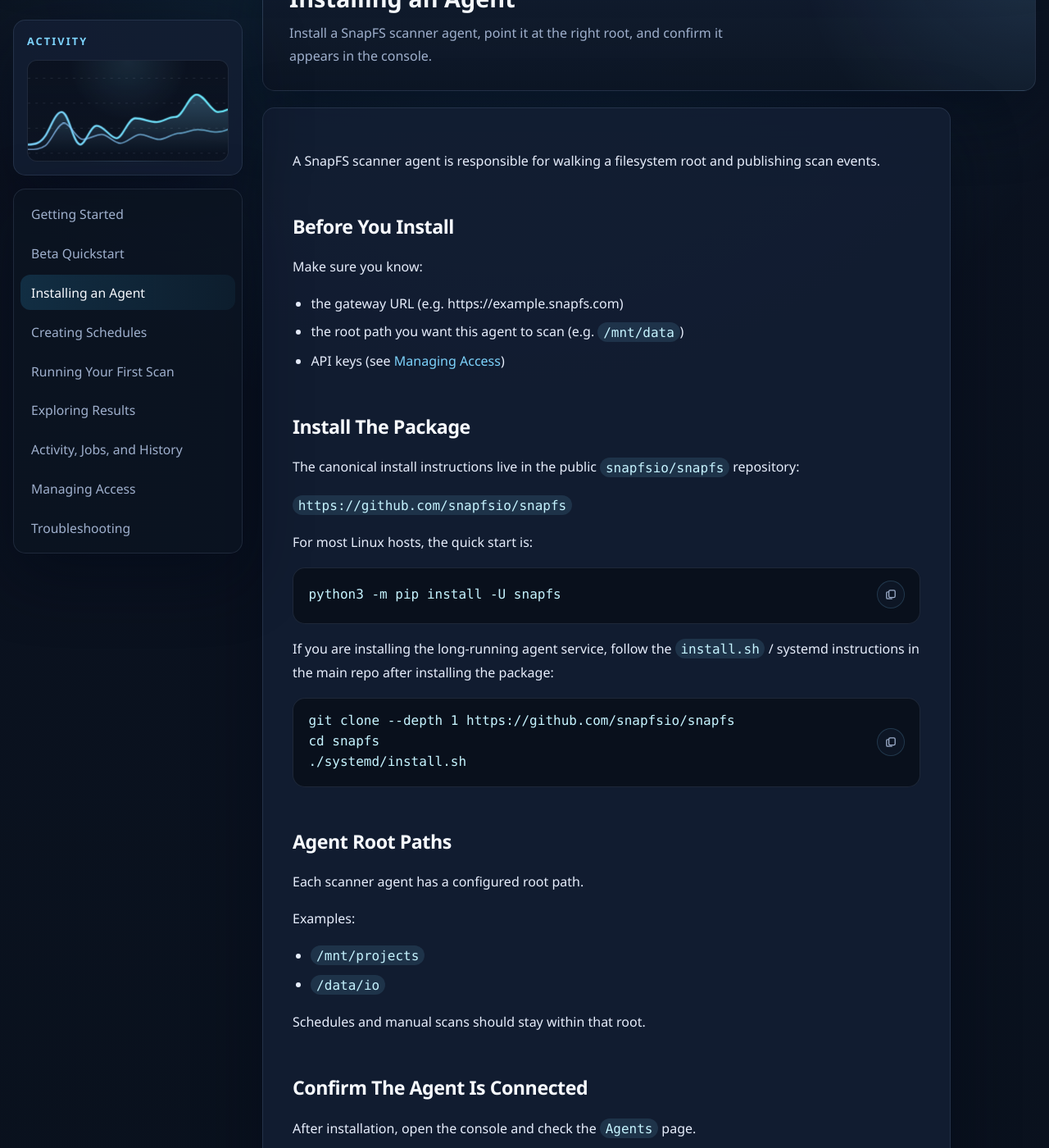
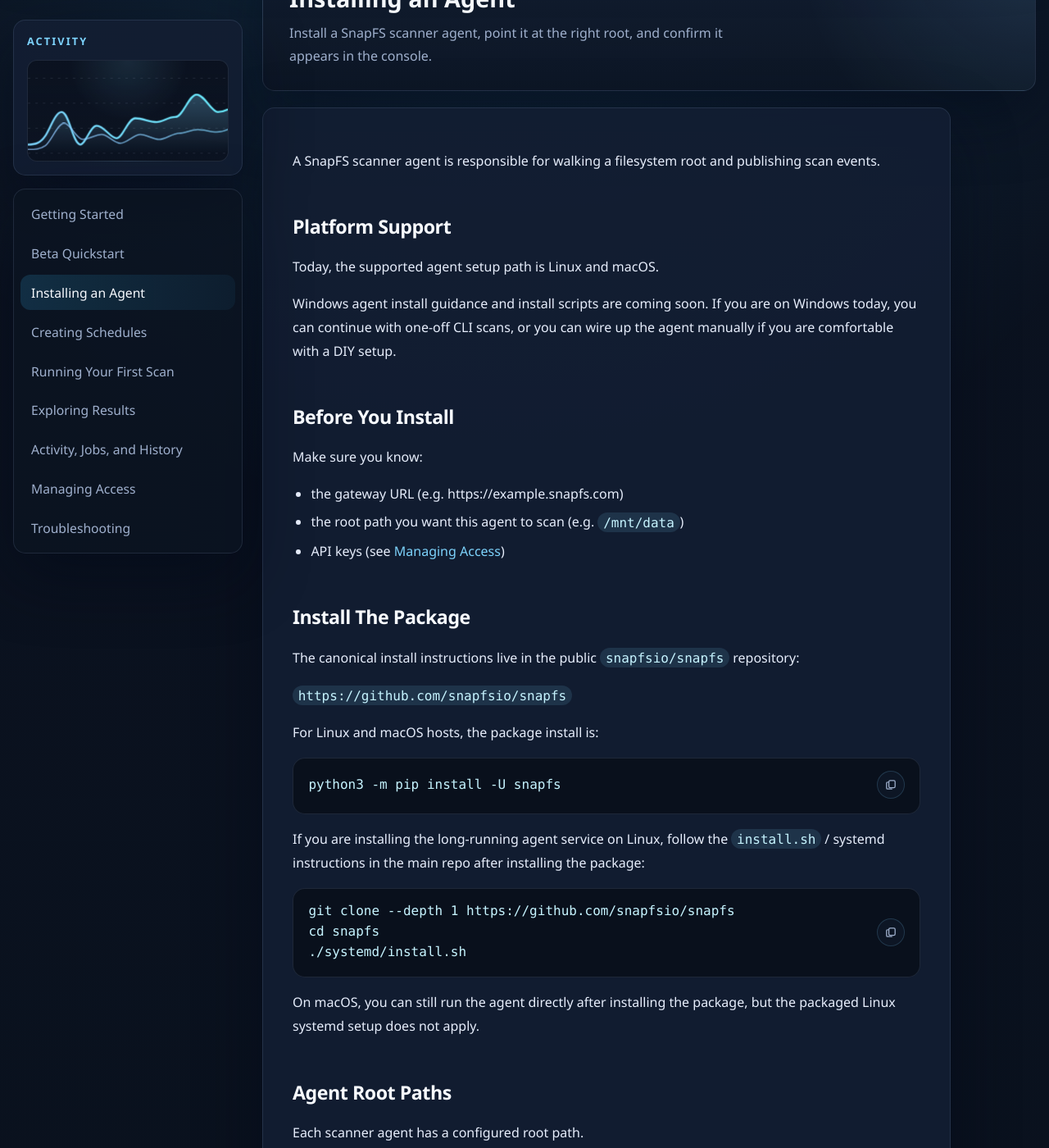
Before and after one commit to snapfsio/snapfs-docs, a Jekyll site: the page built from docs/installing-an-agent.md, in a window 1280 px wide and 1400 px high, scrolled down 200 px. Shown: the whole window at 82% size. Built offline with Jekyll 4.4.1, drawn with Linux system fonts in a browser that asks for light colours.

Commit message:
clarify agent install platform support and Linux-only service setup

````diff
--- a/docs/installing-an-agent.md
+++ b/docs/installing-an-agent.md
@@ -6,6 +6,12 @@ lede: Install a SnapFS scanner agent, point it at the right root, and confirm it
 # Installing an Agent
 
 A SnapFS scanner agent is responsible for walking a filesystem root and publishing scan events.
+
+## Platform Support
+
+Today, the supported agent setup path is Linux and macOS.
+
+Windows agent install guidance and install scripts are coming soon. If you are on Windows today, you can continue with one-off CLI scans, or you can wire up the agent manually if you are comfortable with a DIY setup.
 
 ## Before You Install
 
@@ -21,19 +27,21 @@ The canonical install instructions live in the public `snapfsio/snapfs` reposito
 
 [`https://github.com/snapfsio/snapfs`](https://github.com/snapfsio/snapfs)
 
-For most Linux hosts, the quick start is:
+For Linux and macOS hosts, the package install is:
 
 ```bash
 python3 -m pip install -U snapfs
 ```
 
-If you are installing the long-running agent service, follow the `install.sh` / systemd instructions in the main repo after installing the package:
+If you are installing the long-running agent service on Linux, follow the `install.sh` / systemd instructions in the main repo after installing the package:
 
 ```bash
 git clone --depth 1 https://github.com/snapfsio/snapfs
 cd snapfs
 ./systemd/install.sh
 ```
+
+On macOS, you can still run the agent directly after installing the package, but the packaged Linux systemd setup does not apply.
 
 ## Agent Root Paths
 
````
